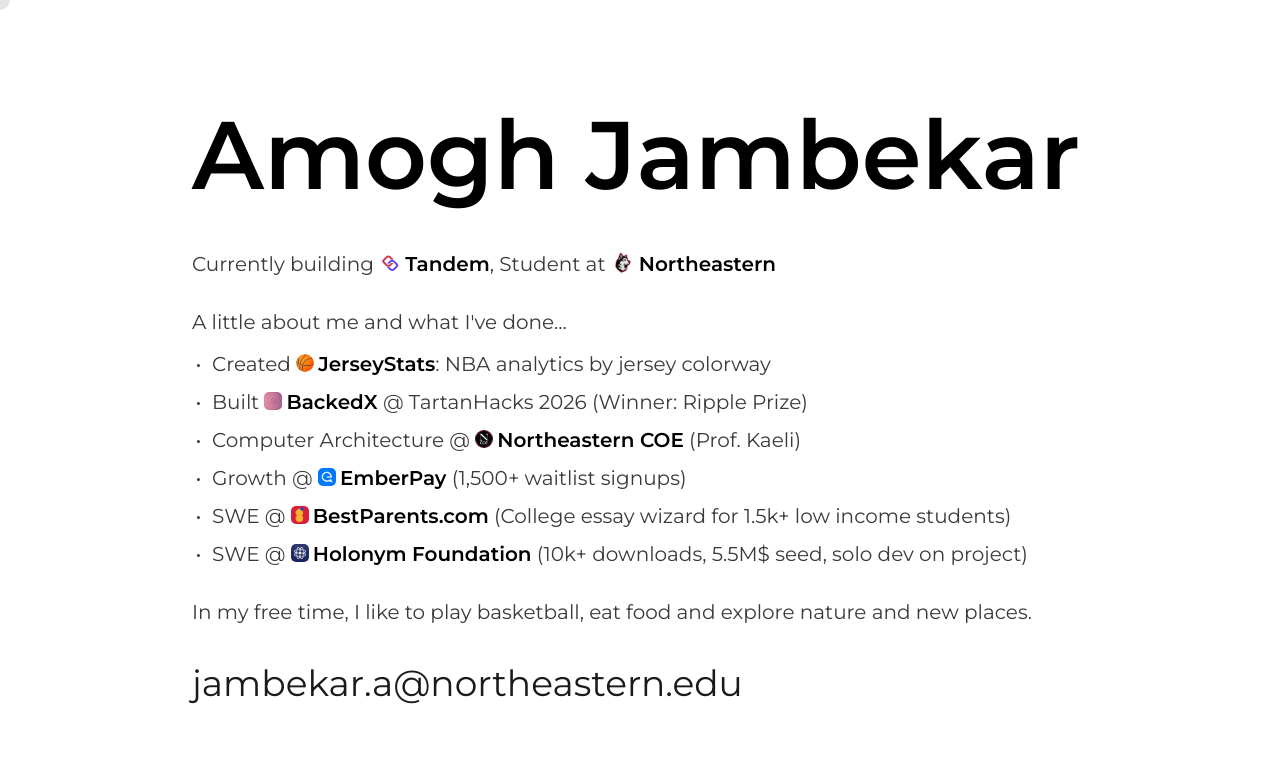
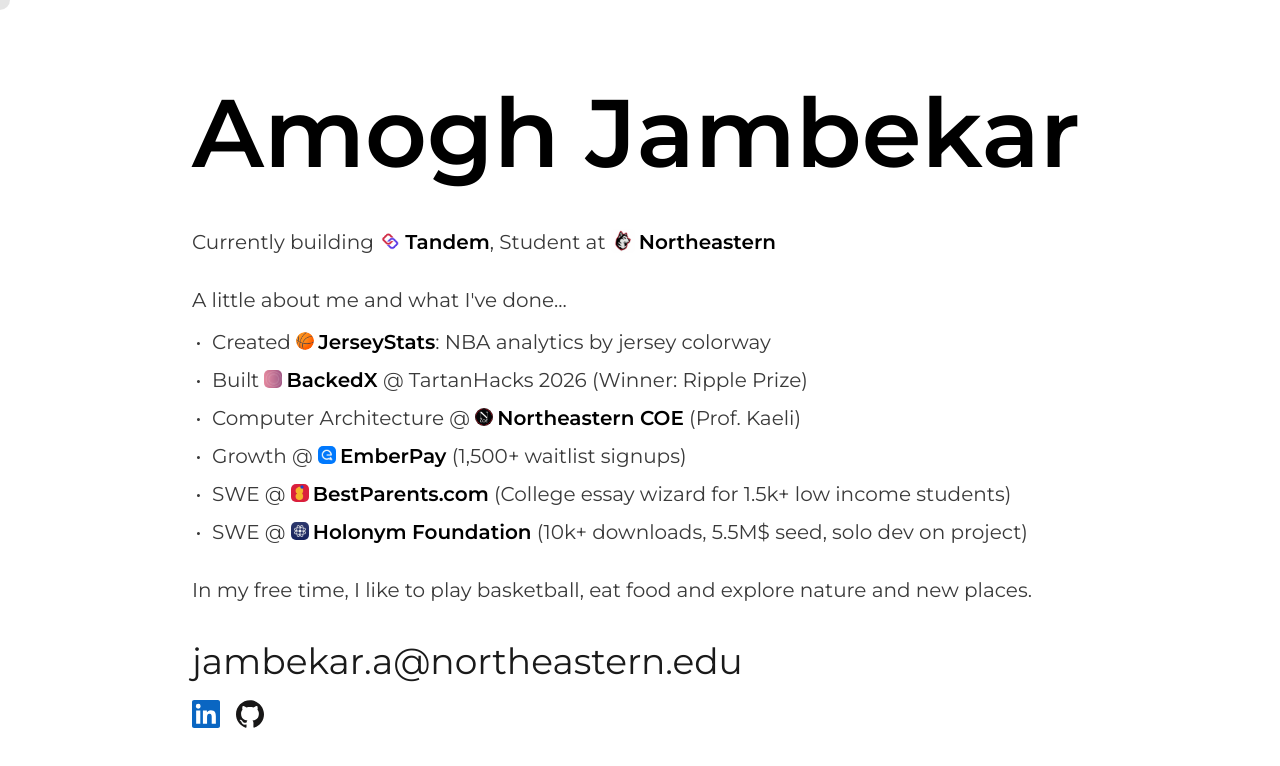
Before and after one commit to AmoghJambekar/Personal-Website, a Next.js app: page / in a window 1280 px wide. Shown: the top 766 px of the page. Built offline with nearby package versions, Linux system fonts and the light colour scheme.

Commit message:
remove: trail stuff

```diff
--- a/src/app/page.tsx
+++ b/src/app/page.tsx
@@ -1,19 +1,4 @@
-import fs from "fs";
-import path from "path";
 import Image from "next/image";
-import ContentWithTrail from "@/components/ContentWithTrail";
-
-const IMAGE_EXTENSIONS = new Set([".jpg", ".jpeg", ".png", ".webp", ".avif", ".gif"]);
-
-function getTrailImages(): string[] {
-  const dir = path.join(process.cwd(), "public", "trail-images");
-  if (!fs.existsSync(dir)) return [];
-  return fs
-    .readdirSync(dir)
-    .filter((f) => IMAGE_EXTENSIONS.has(path.extname(f).toLowerCase()))
-    .sort()
-    .map((f) => `/trail-images/${f}`);
-}
 
 /* ── Types ─────────────────────────────────────────────── */
 
@@ -219,8 +204,6 @@
 /* ── Page ──────────────────────────────────────────────── */
 
 export default function Home() {
-  const trailImages = getTrailImages();
-
   return (
     <div
       className="min-h-screen transition-colors duration-300"
@@ -230,16 +213,8 @@
         color: COLORS.primary,
       }}
     >
-      <ContentWithTrail images={trailImages}>
-        <section className="min-h-screen flex items-center justify-center px-6 md:px-12">
-          <div
-            className="w-full max-w-4xl mt-6 mb-6 relative"
-            style={{
-              zIndex: 20,
-              backgroundColor: "#ffffff",
-              boxShadow: "0 0 60px 40px #ffffff",
-            }}
-          >
+      <section className="min-h-screen flex items-center justify-center px-6 md:px-12">
+        <div className="w-full max-w-4xl mt-6 mb-6">
             {/* Heading */}
             <h1
               className="text-6xl md:text-7xl lg:text-8xl mb-8 leading-tight transition-colors duration-300"
@@ -286,9 +261,32 @@
                 {EMAIL}
               </a>
             </h2>
-          </div>
-        </section>
-      </ContentWithTrail>
+
+            {/* Social links */}
+            <div className="flex items-center gap-4 mt-4">
+              <a
+                href="https://linkedin.com/in/amoghjambekar"
+                target="_blank"
+                rel="noopener noreferrer"
+                aria-label="LinkedIn"
+              >
+                <svg width="28" height="28" viewBox="0 0 24 24" fill="#0A66C2">
+                  <path d="M20.447 20.452h-3.554v-5.569c0-1.328-.027-3.037-1.852-3.037-1.853 0-2.136 1.445-2.136 2.939v5.667H9.351V9h3.414v1.561h.046c.477-.9 1.637-1.85 3.37-1.85 3.601 0 4.267 2.37 4.267 5.455v6.286zM5.337 7.433a2.062 2.062 0 01-2.063-2.065 2.064 2.064 0 112.063 2.065zm1.782 13.019H3.555V9h3.564v11.452zM22.225 0H1.771C.792 0 0 .774 0 1.729v20.542C0 23.227.792 24 1.771 24h20.451C23.2 24 24 23.227 24 22.271V1.729C24 .774 23.2 0 22.222 0h.003z"/>
+                </svg>
+              </a>
+              <a
+                href="https://github.com/AmoghJambekar"
+                target="_blank"
+                rel="noopener noreferrer"
+                aria-label="GitHub"
+              >
+                <svg width="28" height="28" viewBox="0 0 24 24" fill="#181717">
+                  <path d="M12 .297c-6.63 0-12 5.373-12 12 0 5.303 3.438 9.8 8.205 11.385.6.113.82-.258.82-.577 0-.285-.01-1.04-.015-2.04-3.338.724-4.042-1.61-4.042-1.61C4.422 18.07 3.633 17.7 3.633 17.7c-1.087-.744.084-.729.084-.729 1.205.084 1.838 1.236 1.838 1.236 1.07 1.835 2.809 1.305 3.495.998.108-.776.417-1.305.76-1.605-2.665-.3-5.466-1.332-5.466-5.93 0-1.31.465-2.38 1.235-3.22-.135-.303-.54-1.523.105-3.176 0 0 1.005-.322 3.3 1.23.96-.267 1.98-.399 3-.405 1.02.006 2.04.138 3 .405 2.28-1.552 3.285-1.23 3.285-1.23.645 1.653.24 2.873.12 3.176.765.84 1.23 1.91 1.23 3.22 0 4.61-2.805 5.625-5.475 5.92.42.36.81 1.096.81 2.22 0 1.606-.015 2.896-.015 3.286 0 .315.21.69.825.57C20.565 22.092 24 17.592 24 12.297c0-6.627-5.373-12-12-12"/>
+                </svg>
+              </a>
+            </div>
+        </div>
+      </section>
     </div>
   );
 }
```
